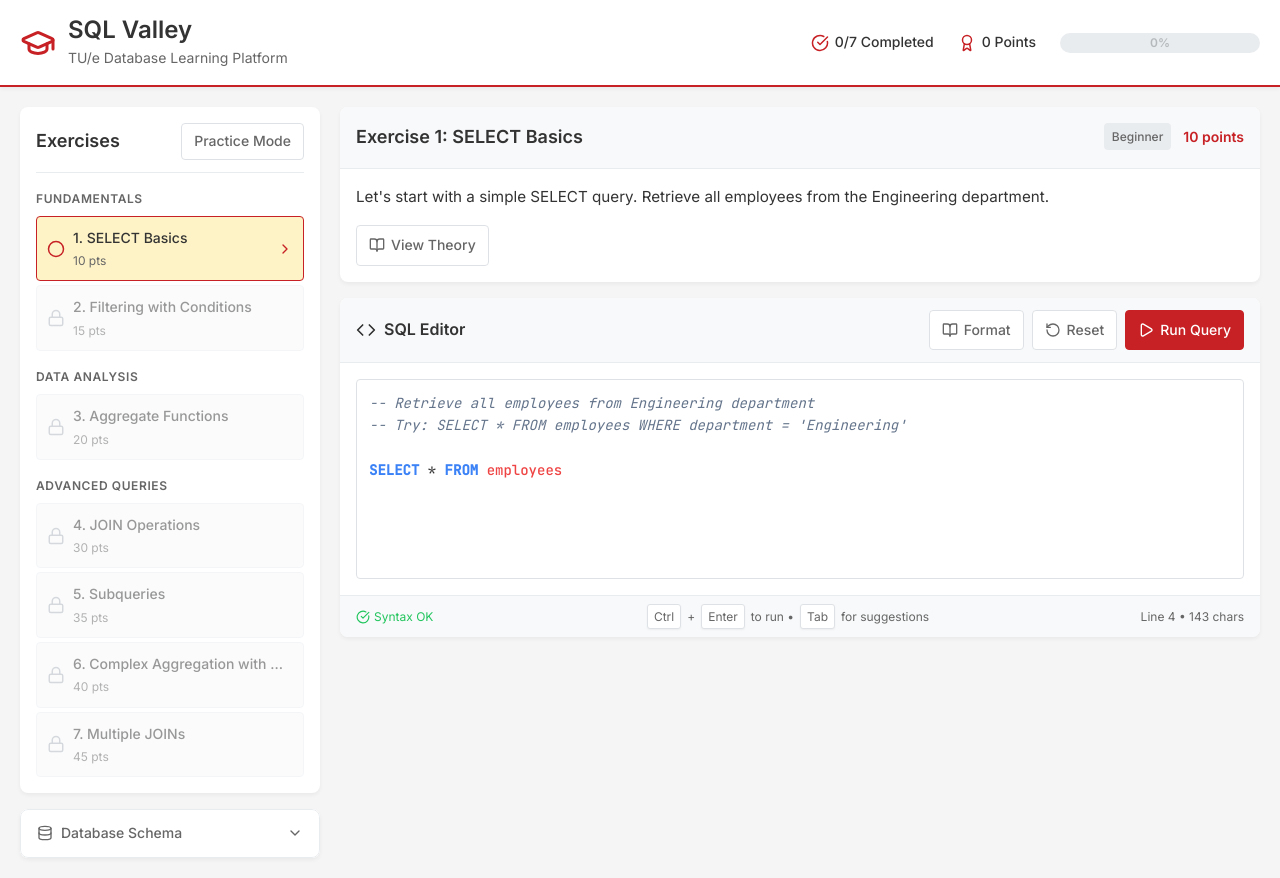
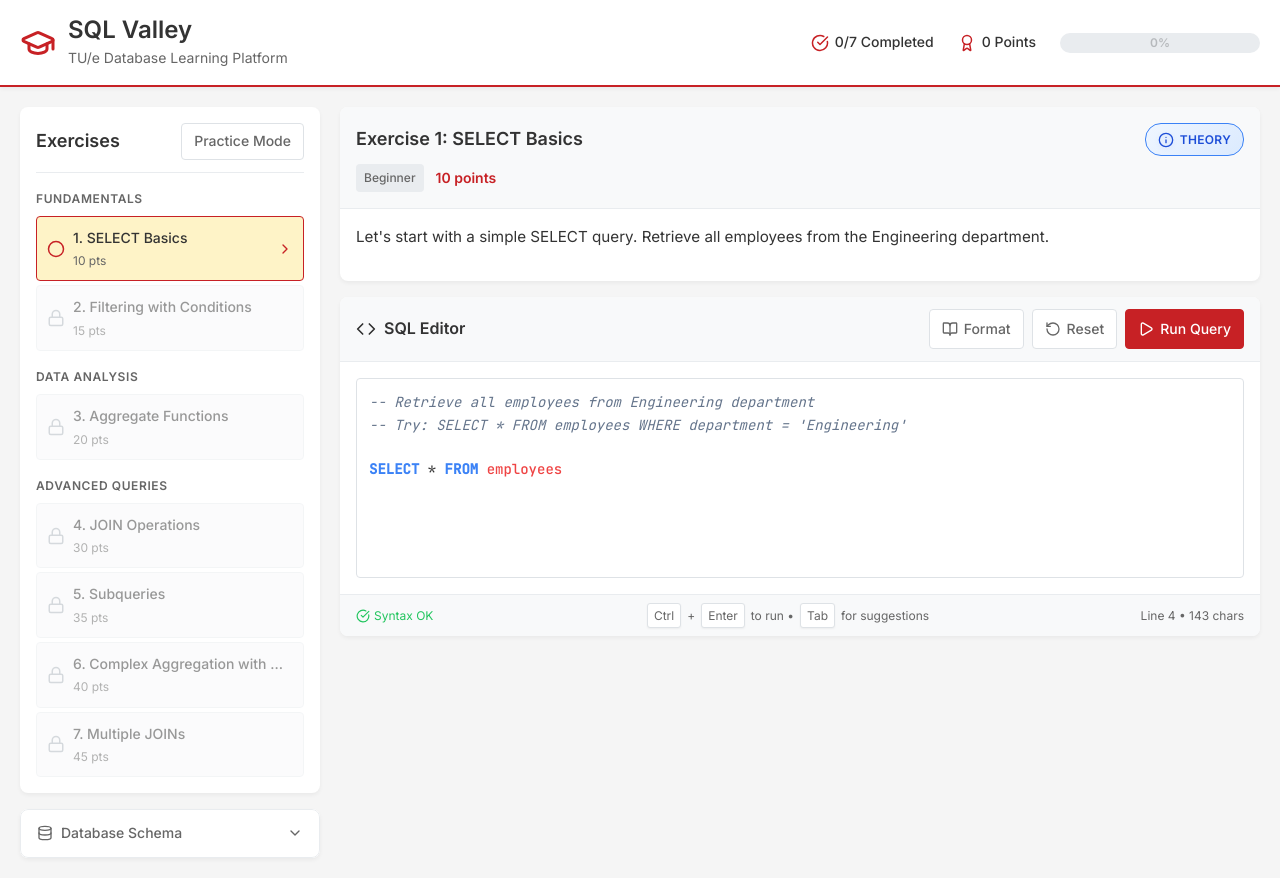
Before and after one commit to StrahilPeykov/sql-valley, a React (Vite) app: page / in a window 1280 px wide. Both pictures are taken after a click on the button "Skip". Built offline with nearby package versions, Linux system fonts and the light colour scheme; the HTML template or start-up script is replaced by a standard one.

Commit message:
theory button

```diff
--- a/src/components/Exercise/Exercise.module.css
+++ b/src/components/Exercise/Exercise.module.css
@@ -13,9 +13,15 @@
 
 .titleSection {
   display: flex;
+  flex-direction: column;
+  gap: 8px;
+}
+
+.titleRow {
+  display: flex;
   justify-content: space-between;
-  align-items: flex-start;
-  gap: 16px;
+  align-items: center;
+  gap: 12px;
   flex-wrap: wrap;
 }
 
@@ -26,6 +32,35 @@
   margin: 0;
   flex: 1;
   min-width: 0;
+}
+
+.theoryBadge {
+  display: flex;
+  align-items: center;
+  gap: 6px;
+  padding: 6px 12px;
+  background: linear-gradient(135deg, #eff6ff 0%, #dbeafe 100%);
+  border: 1px solid #3b82f6;
+  border-radius: 16px;
+  color: #1d4ed8;
+  font-size: 0.75rem;
+  font-weight: 600;
+  cursor: pointer;
+  transition: all 0.2s ease;
+  text-transform: uppercase;
+  letter-spacing: 0.025em;
+  flex-shrink: 0;
+}
+
+.theoryBadge:hover {
+  background: linear-gradient(135deg, #dbeafe 0%, #bfdbfe 100%);
+  border-color: #1d4ed8;
+  transform: translateY(-1px);
+  box-shadow: 0 2px 8px rgba(59, 130, 246, 0.2);
+}
+
+.theoryBadge svg {
+  filter: drop-shadow(0 1px 2px rgba(29, 78, 216, 0.1));
 }
 
 .metadata {
@@ -60,40 +95,6 @@
   line-height: 1.6;
   margin: 0 0 16px 0;
   font-size: 0.95rem;
-}
-
-.actions {
-  display: flex;
-  gap: 12px;
-  flex-wrap: wrap;
-}
-
-.theoryButton,
-.hintButton {
-  display: flex;
-  align-items: center;
-  gap: 6px;
-  padding: 8px 12px;
-  background: white;
-  border: 1px solid #dee2e6;
-  border-radius: 4px;
-  color: #666;
-  font-size: 0.875rem;
-  font-weight: 500;
-  cursor: pointer;
-  transition: all 0.2s ease;
-}
-
-.theoryButton:hover {
-  border-color: #60a5fa;
-  color: #3b82f6;
-  background: #eff6ff;
-}
-
-.hintButton:hover {
-  border-color: #fbbf24;
-  color: #f59e0b;
-  background: #fef3c7;
 }
 
 /* Schema Reference Panel */
@@ -186,25 +187,20 @@
 
 /* Responsive adjustments */
 @media (max-width: 768px) {
-  .titleSection {
+  .titleRow {
     flex-direction: column;
     align-items: stretch;
-    gap: 12px;
+    gap: 8px;
+  }
+
+  .theoryBadge {
+    align-self: flex-start;
   }
 
   .metadata {
     justify-content: flex-start;
   }
 
-  .actions {
-    flex-direction: column;
-  }
-
-  .theoryButton,
-  .hintButton {
-    justify-content: center;
-  }
-
   .schemaGrid {
     grid-template-columns: 1fr;
   }
--- a/src/components/Exercise/ExercisePanel.jsx
+++ b/src/components/Exercise/ExercisePanel.jsx
@@ -1,5 +1,5 @@
 import React, { useState } from 'react';
-import { BookOpen } from 'lucide-react';
+import { BookOpen, Info } from 'lucide-react';
 import { useApp } from '../../contexts/AppContext';
 import TheoryModal from './TheoryModal';
 import styles from './Exercise.module.css';
@@ -13,9 +13,21 @@ const ExercisePanel = () => {
       <div className={styles.panel}>
         <div className={styles.header}>
           <div className={styles.titleSection}>
-            <h3 className={styles.title}>
-              Exercise {currentExercise.id}: {currentExercise.title}
-            </h3>
+            <div className={styles.titleRow}>
+              <h3 className={styles.title}>
+                Exercise {currentExercise.id}: {currentExercise.title}
+              </h3>
+              {currentExercise.theory && (
+                <button
+                  onClick={() => setShowTheoryModal(true)}
+                  className={styles.theoryBadge}
+                  title="Click to view theory and concepts for this exercise"
+                >
+                  <Info size={16} />
+                  <span>Theory</span>
+                </button>
+              )}
+            </div>
             <div className={styles.metadata}>
               <span className={styles.difficulty}>{currentExercise.difficulty}</span>
               <span className={styles.points}>{currentExercise.points} points</span>
@@ -27,18 +39,6 @@ const ExercisePanel = () => {
           <p className={styles.description}>
             {currentExercise.description}
           </p>
-
-          {currentExercise.theory && (
-            <div className={styles.actions}>
-              <button
-                onClick={() => setShowTheoryModal(true)}
-                className={styles.theoryButton}
-              >
-                <BookOpen size={16} />
-                View Theory
-              </button>
-            </div>
-          )}
         </div>
       </div>
 
```
